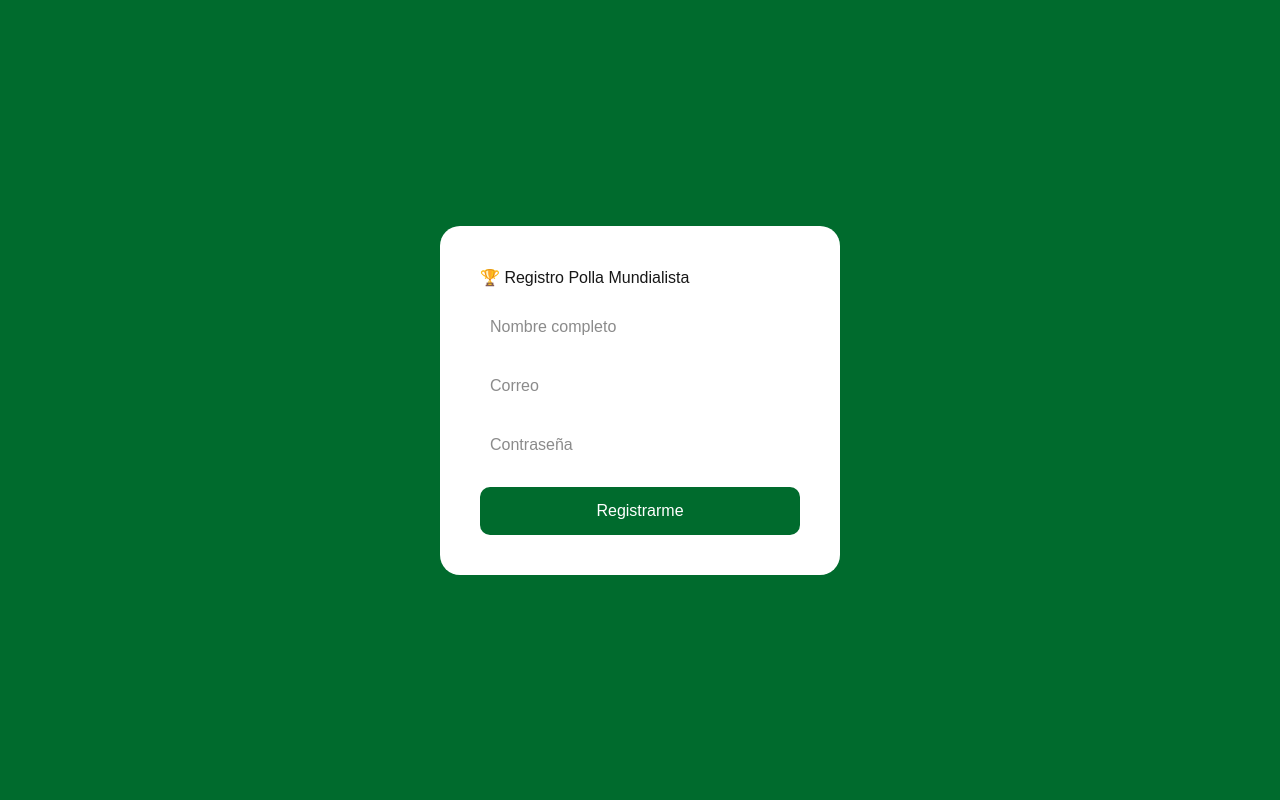
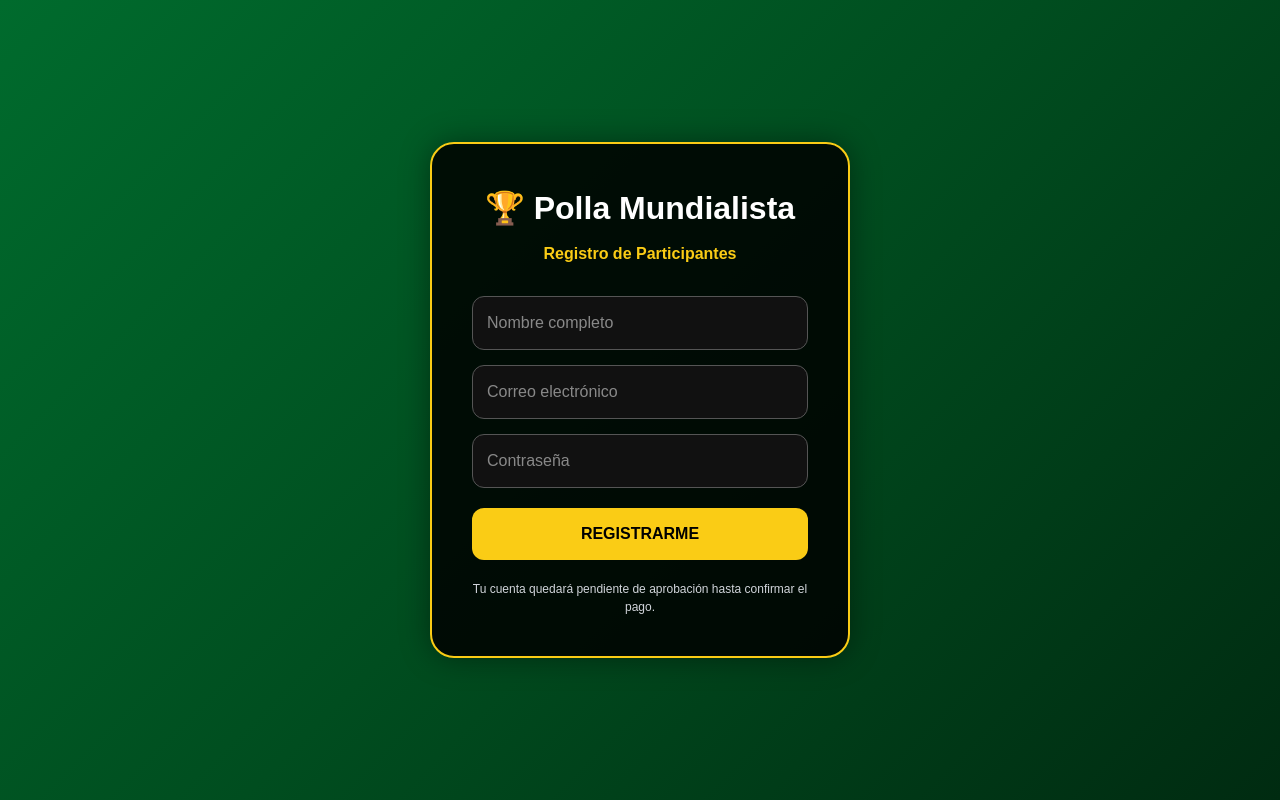
Before and after one commit to wb8yw92s84-prog/polla-mundialista, a Next.js app: page /registro in a window 1280 px wide. Built offline with nearby package versions, Linux system fonts and the light colour scheme.

Commit message:
mejora interfaz registro

```diff
--- a/app/registro/page.tsx
+++ b/app/registro/page.tsx
@@ -41,7 +41,8 @@ export default function Registro() {
     <div
       style={{
         minHeight: '100vh',
-        background: '#006b2d',
+        background:
+          'linear-gradient(135deg, #006b2d 0%, #004d1f 50%, #002b11 100%)',
         display: 'flex',
         justifyContent: 'center',
         alignItems: 'center'
@@ -49,26 +50,65 @@ export default function Registro() {
     >
       <div
         style={{
-          background: 'white',
-          padding: 40,
-          borderRadius: 20,
-          width: 400
+          background: 'rgba(0,0,0,0.85)',
+          padding: '40px',
+          borderRadius: '24px',
+          width: '420px',
+          border: '2px solid #facc15',
+          boxShadow: '0 0 30px rgba(0,0,0,0.4)'
         }}
       >
-        <h1>🏆 Registro Polla Mundialista</h1>
+        <h1
+          style={{
+            color: 'white',
+            textAlign: 'center',
+            marginBottom: '10px',
+            fontSize: '32px',
+            fontWeight: 'bold'
+          }}
+        >
+          🏆 Polla Mundialista
+        </h1>
+
+        <p
+          style={{
+            textAlign: 'center',
+            color: '#facc15',
+            marginBottom: '30px',
+            fontWeight: 'bold'
+          }}
+        >
+          Registro de Participantes
+        </p>
 
         <input
           placeholder="Nombre completo"
           value={nombre}
           onChange={(e) => setNombre(e.target.value)}
-          style={{ width: '100%', padding: 10, marginTop: 15 }}
+          style={{
+            width: '100%',
+            padding: '14px',
+            marginBottom: '15px',
+            background: '#111',
+            color: 'white',
+            border: '1px solid #555',
+            borderRadius: '12px'
+          }}
         />
 
         <input
-          placeholder="Correo"
+          placeholder="Correo electrónico"
           value={email}
           onChange={(e) => setEmail(e.target.value)}
-          style={{ width: '100%', padding: 10, marginTop: 15 }}
+          style={{
+            width: '100%',
+            padding: '14px',
+            marginBottom: '15px',
+            background: '#111',
+            color: 'white',
+            border: '1px solid #555',
+            borderRadius: '12px'
+          }}
         />
 
         <input
@@ -76,23 +116,44 @@ export default function Registro() {
           placeholder="Contraseña"
           value={password}
           onChange={(e) => setPassword(e.target.value)}
-          style={{ width: '100%', padding: 10, marginTop: 15 }}
+          style={{
+            width: '100%',
+            padding: '14px',
+            marginBottom: '20px',
+            background: '#111',
+            color: 'white',
+            border: '1px solid #555',
+            borderRadius: '12px'
+          }}
         />
 
         <button
           onClick={registrar}
           style={{
             width: '100%',
-            padding: 12,
-            marginTop: 20,
-            background: '#006b2d',
-            color: 'white',
+            padding: '14px',
+            background: '#facc15',
+            color: 'black',
             border: 'none',
-            borderRadius: 10
+            borderRadius: '12px',
+            fontWeight: 'bold',
+            fontSize: '16px',
+            cursor: 'pointer'
           }}
         >
-          Registrarme
+          REGISTRARME
         </button>
+
+        <p
+          style={{
+            textAlign: 'center',
+            color: '#d1d5db',
+            marginTop: '20px',
+            fontSize: '12px'
+          }}
+        >
+          Tu cuenta quedará pendiente de aprobación hasta confirmar el pago.
+        </p>
       </div>
     </div>
   )
```
